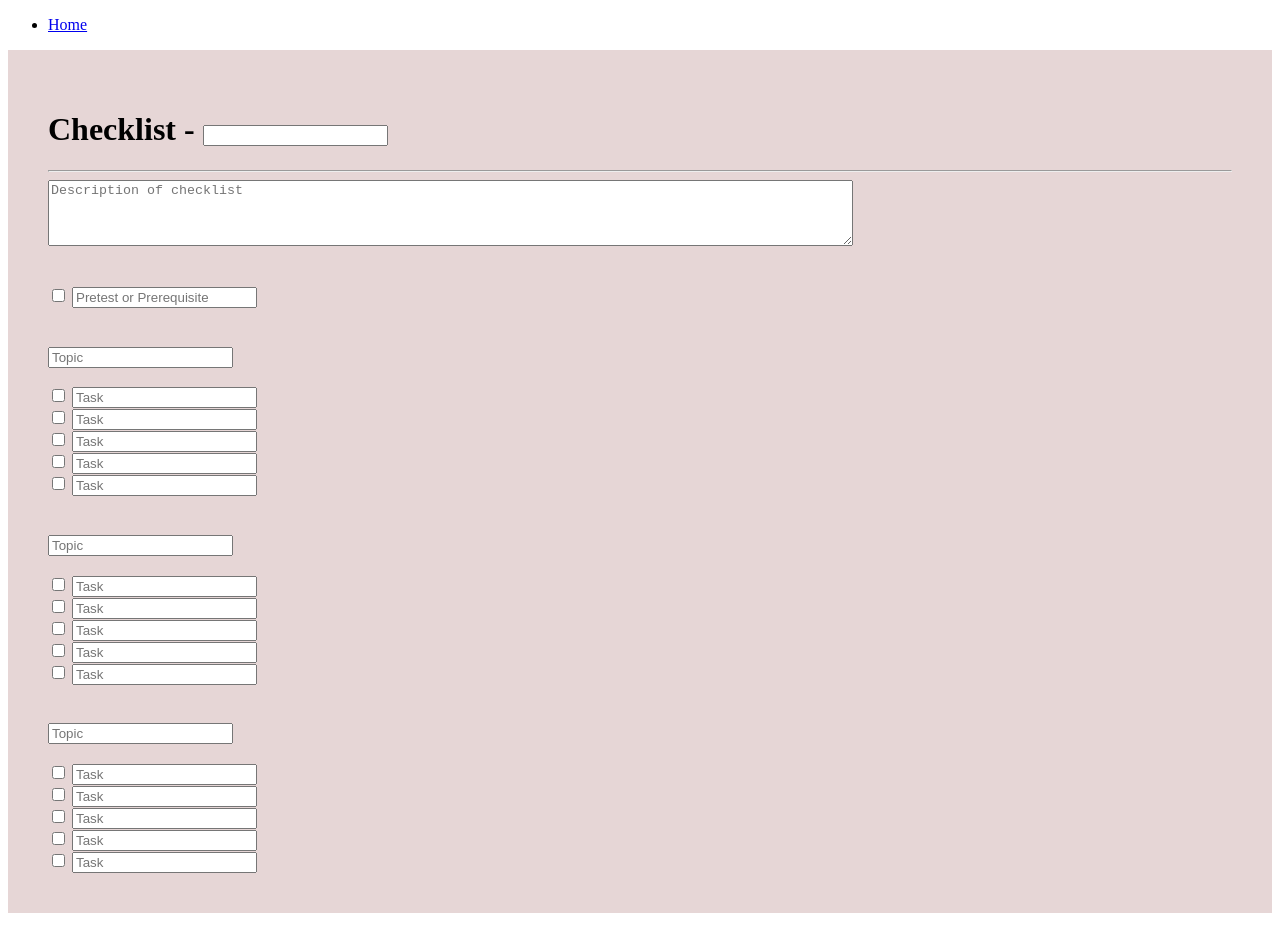
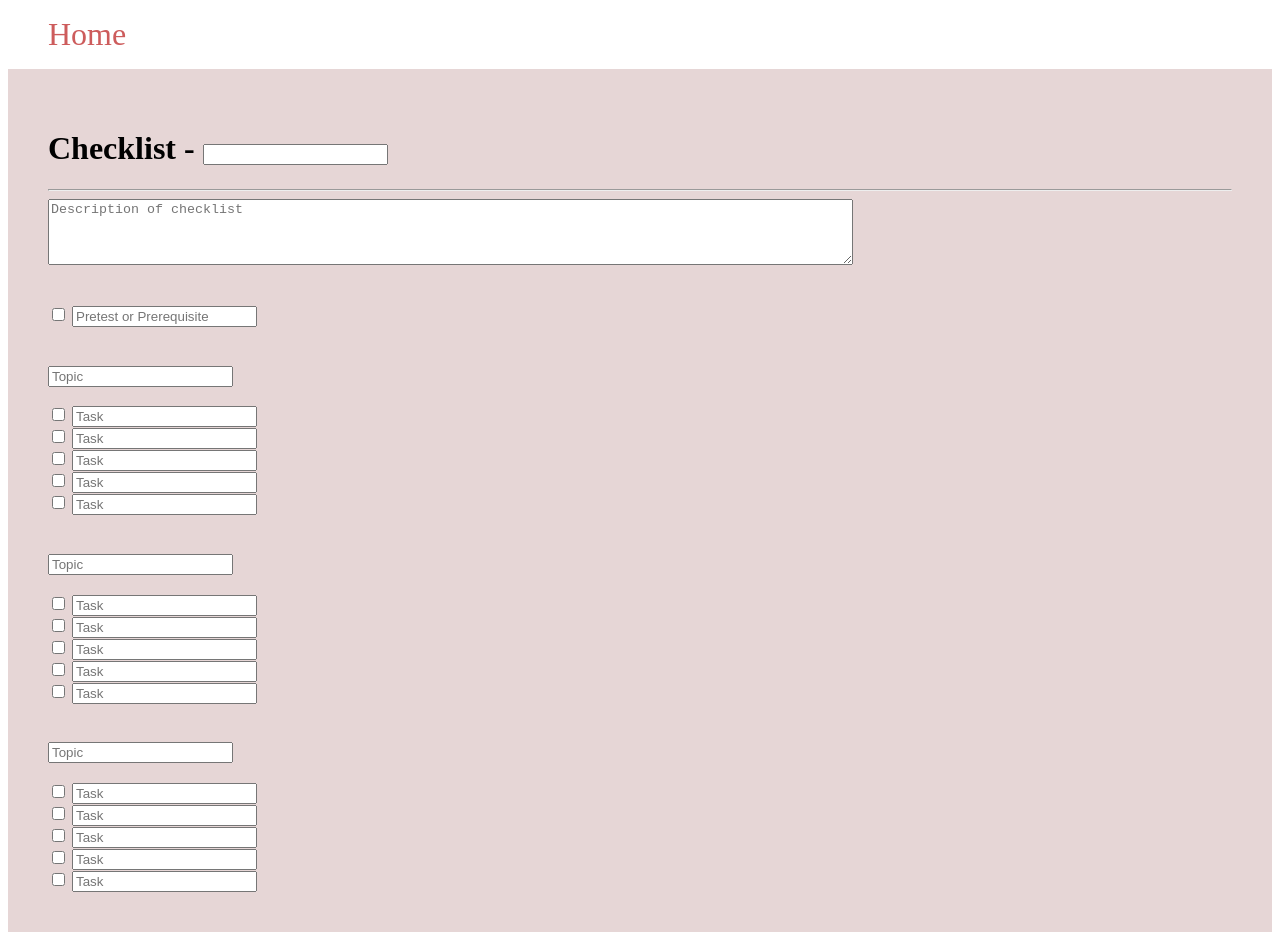
Before and after one commit to JAugustineFlory/augustflow.github.io, a plain HTML site: page sites/Checklist/index.html in a window 1280 px wide. Drawn offline with Linux system fonts and the light colour scheme.

Commit message:
Updates Checklist index nav bar

```diff
--- a/sites/Checklist/styles.css
+++ b/sites/Checklist/styles.css
@@ -2,3 +2,14 @@ main {
     padding: 40px;
     background: rgb(230, 214, 214);
 }
+li {
+    list-style-type: none;
+}
+a{
+    text-decoration: none;
+    color: indianred;
+    font-size: 2em;
+}
+a:hover {
+    color:blueviolet;
+}
```
Also changed, not shown: index.html (+4 -1 lines), sites/Checklist/Screenshot 2024-10-26 111929.png (added).
